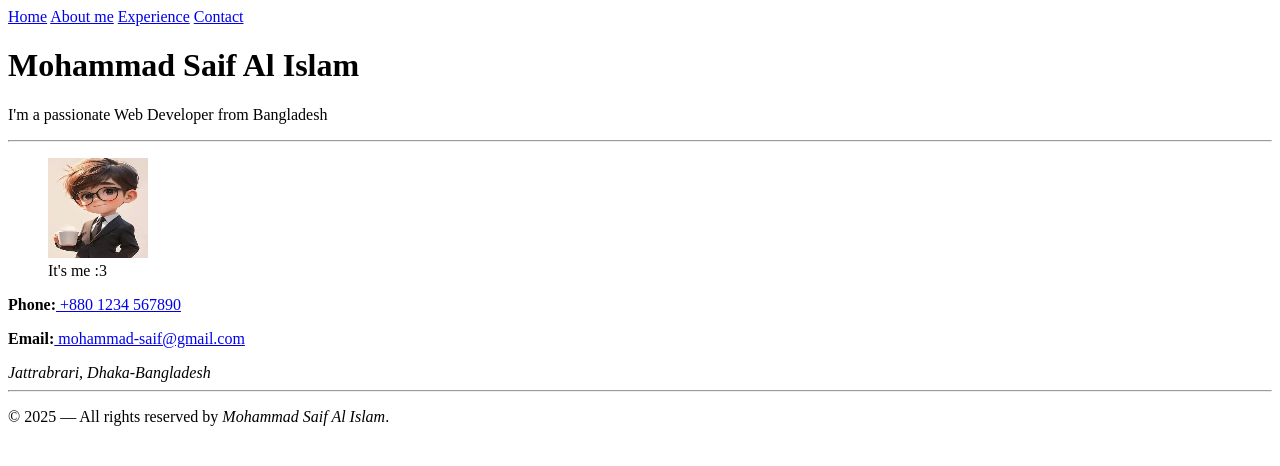
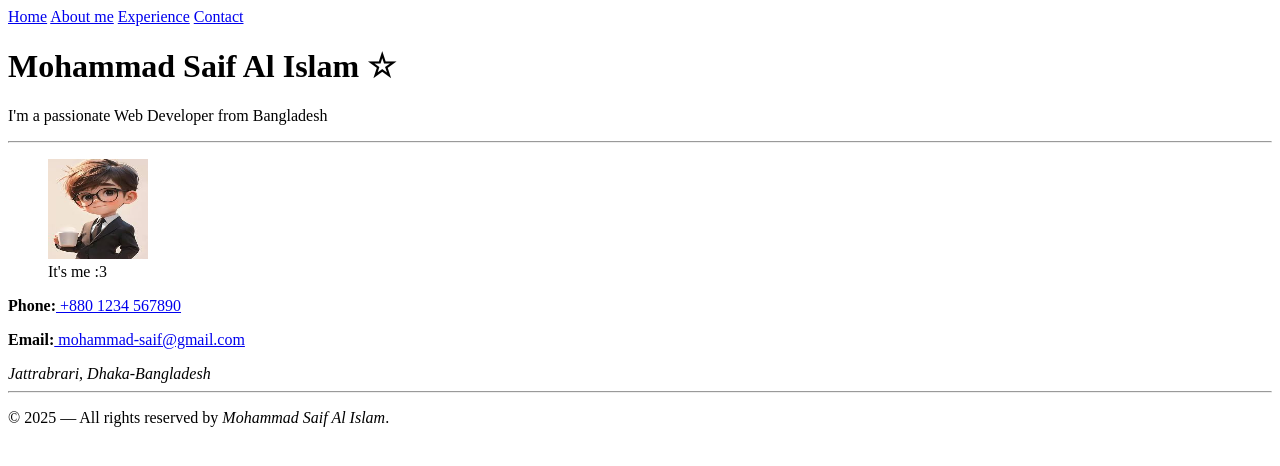
Before and after one commit to Ofear3/class-2Task-PortfolioPage, a plain HTML site: page index.html in a window 1280 px wide. Drawn offline with Linux system fonts and the light colour scheme.

Commit message:
Add star symbol to the header name

```diff
--- a/index.html
+++ b/index.html
@@ -15,7 +15,7 @@
             <a href="experience.html#experience">Experience</a>
             <a href="contact.html">Contact</a>
         </nav>
-        <h1>Mohammad Saif Al Islam</h1>
+        <h1>Mohammad Saif Al Islam &#9734</h1>
         <p>I'm a passionate Web Developer from Bangladesh</p>
         <hr/>
      </header>
```
